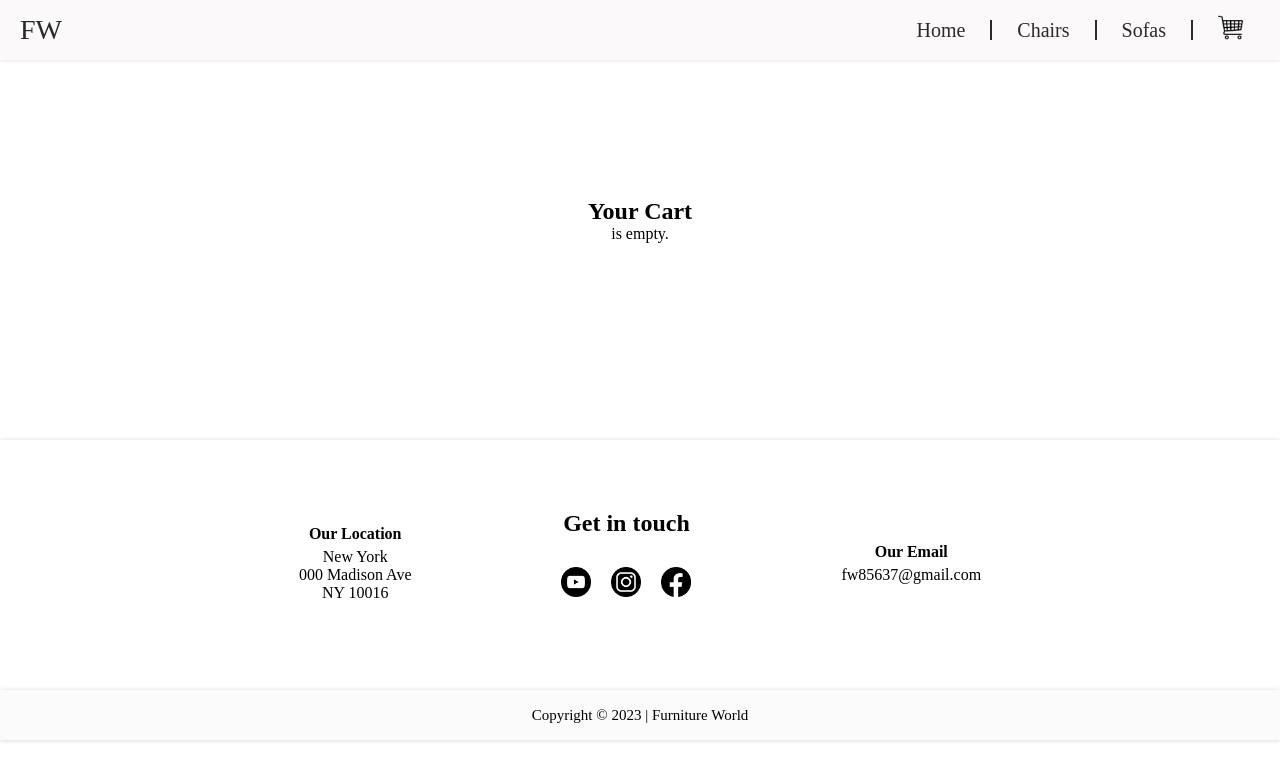
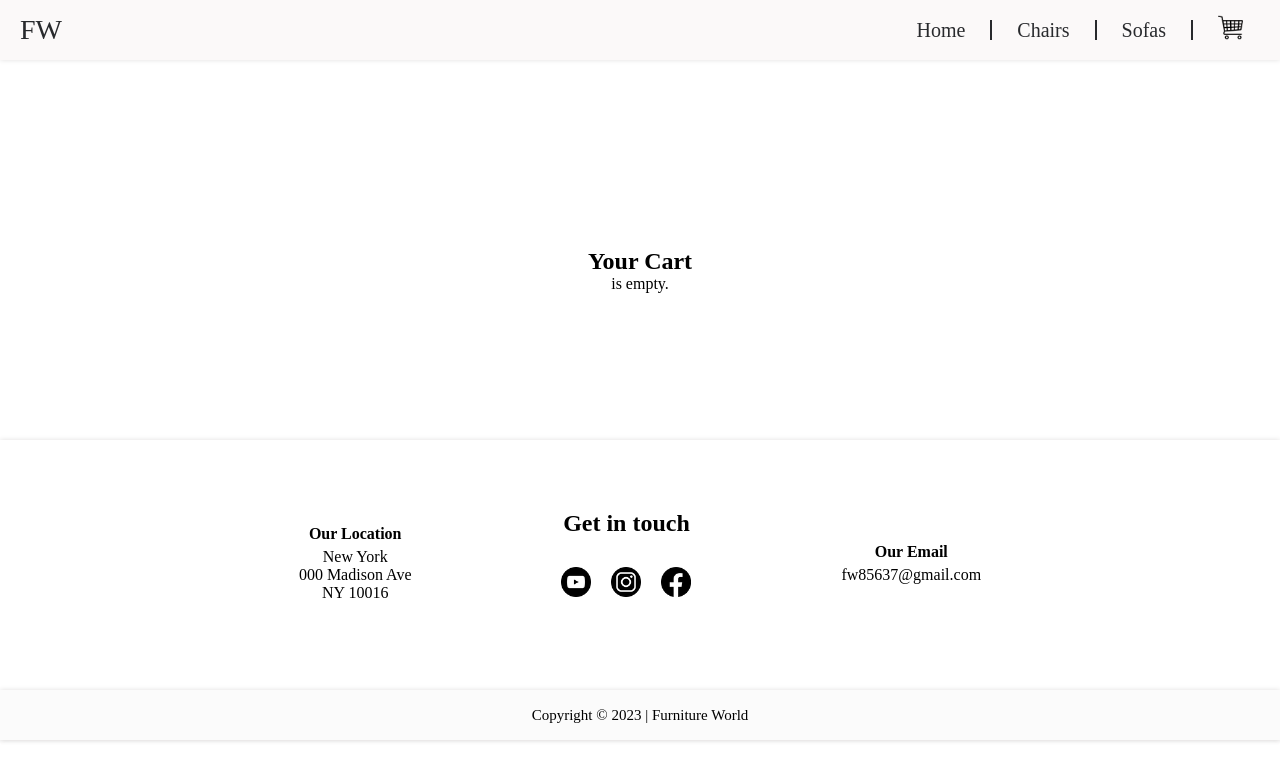
Before and after one commit to DevMari999/e-commerce-furniture, a React (Create React App) app: page /cart in a window 1280 px wide. Shown: the top 780 px of the page. Built offline with nearby package versions, Linux system fonts and the light colour scheme.

Commit message:
image extension changed / header fixed / code aligned

```diff
--- a/src/components/Cart/Cart.css
+++ b/src/components/Cart/Cart.css
@@ -3,7 +3,7 @@
     justify-content: center;
     align-items: center;
     flex-direction: column;
-    padding-top: 50px;
+    padding-top: 150px;
     padding-bottom: 50px;
     min-height: calc(100vh - 360px);
 }
```
